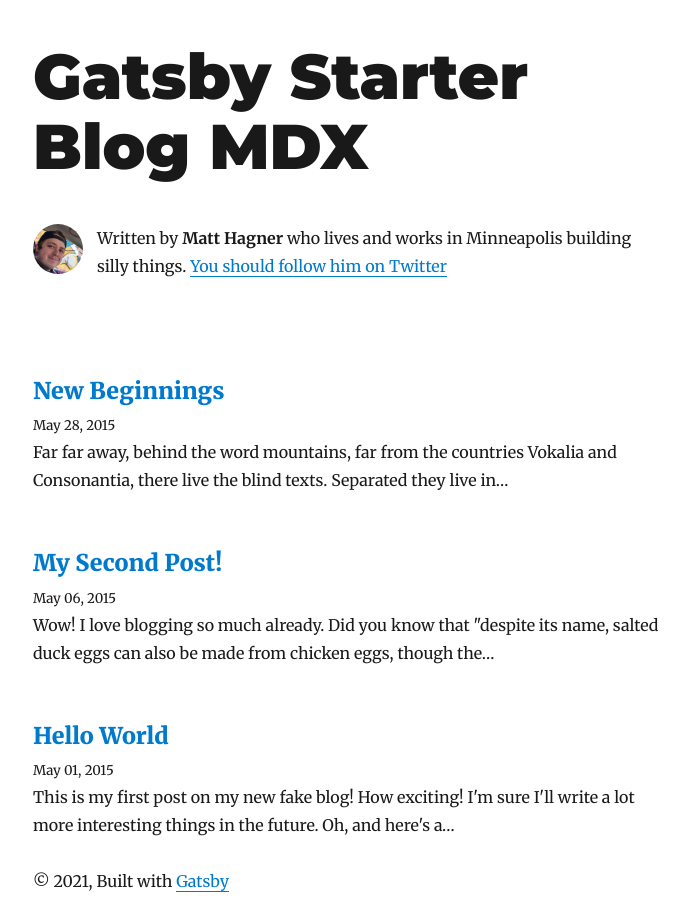
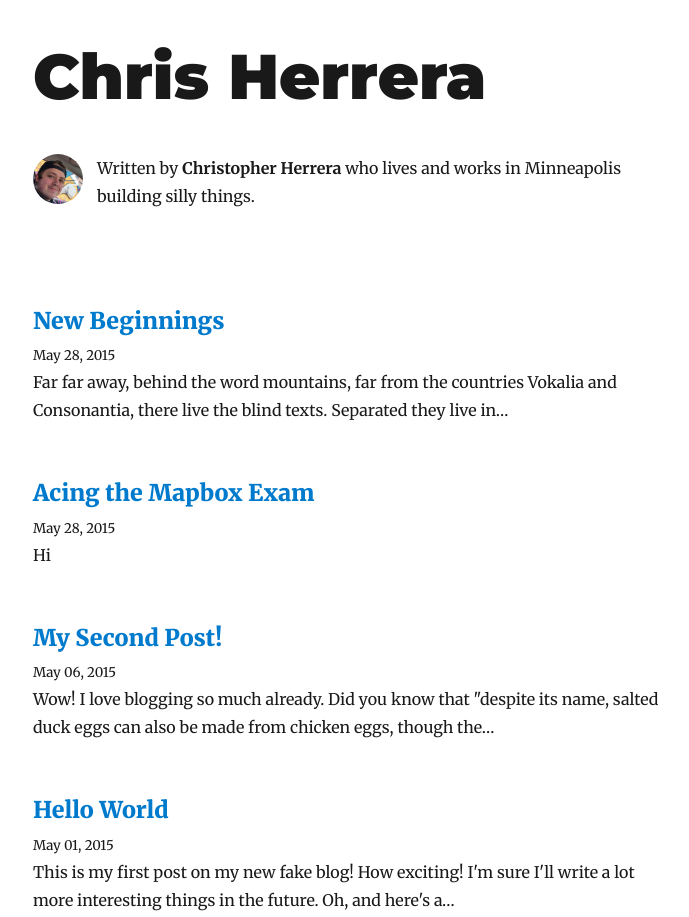
Before and after one commit to cth1011/personal-blog, a Gatsby site: page / in a window 1280 px wide. Shown: the top 917 px of the page, without its empty margins (292-981 px from the left). Built offline with nearby package versions, Linux system fonts and the light colour scheme; Gatsby itself is replaced by a stand-in of ours; some packages are replaced by stand-ins of ours.

Commit message:
Add minor fixes

```diff
--- /dev/null
+++ b/content/blog/mapbox-exam/index.mdx
@@ -0,0 +1,6 @@
+---
+title: Acing the Mapbox Exam
+date: '2015-05-28T22:40:32.169Z'
+---
+
+# Hi
--- a/gatsby-config.js
+++ b/gatsby-config.js
@@ -1,11 +1,11 @@
 module.exports = {
   siteMetadata: {
-    title: `Gatsby Starter Blog MDX`,
-    author: `Matt Hagner`,
+    title: `Chris Herrera`,
+    author: `Christopher Herrera`,
     description: `An extension of the gatsby starter blog, with support for MDX`,
     siteUrl: `https://gatsby-starter-blog-mdx-demo.netlify.com/`,
     social: {
-      twitter: `mattinthecouch`,
+      twitter: ``,
     },
   },
   plugins: [
--- a/package.json
+++ b/package.json
@@ -28,6 +28,7 @@
     "gatsby-source-filesystem": "^2.0.2",
     "gatsby-transformer-remark": "^2.1.6",
     "gatsby-transformer-sharp": "^2.1.3",
+    "gh-pages": "^3.1.0",
     "mdx-utils": "^0.2.0",
     "prism-react-renderer": "^0.1.5",
     "react": "^16.5.1",
@@ -61,6 +62,7 @@
     "test": "echo \"Write tests! -> https://gatsby.app/unit-testing\"",
     "format": "prettier --trailing-comma es5 --no-semi --single-quote --write 'src/**/*.js' 'src/**/*.md'",
     "develop": "gatsby develop",
+    "deploy": "gatsby build && gh-pages -d public -b master",
     "start": "npm run develop",
     "build": "gatsby build",
     "fix-semi": "eslint --quiet --ignore-pattern node_modules --ignore-pattern public --parser babel-eslint --no-eslintrc --rule '{\"semi\": [2, \"never\"], \"no-extra-semi\": [2]}' --fix gatsby-node.js"
--- a/src/components/Bio.js
+++ b/src/components/Bio.js
@@ -31,9 +31,7 @@
               Written by <strong>{author}</strong> who lives and works in
               Minneapolis building silly things.
               {` `}
-              <a href={`https://twitter.com/${social.twitter}`}>
-                You should follow him on Twitter
-              </a>
+
             </p>
           </div>
         )
```
Also changed, not shown: 1 other file.
